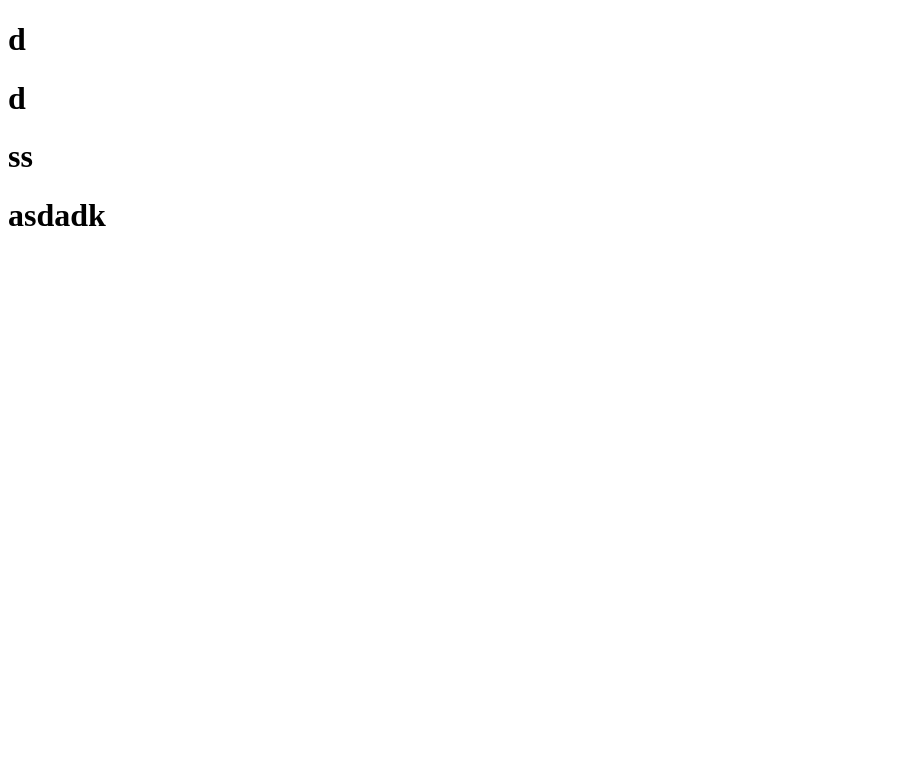
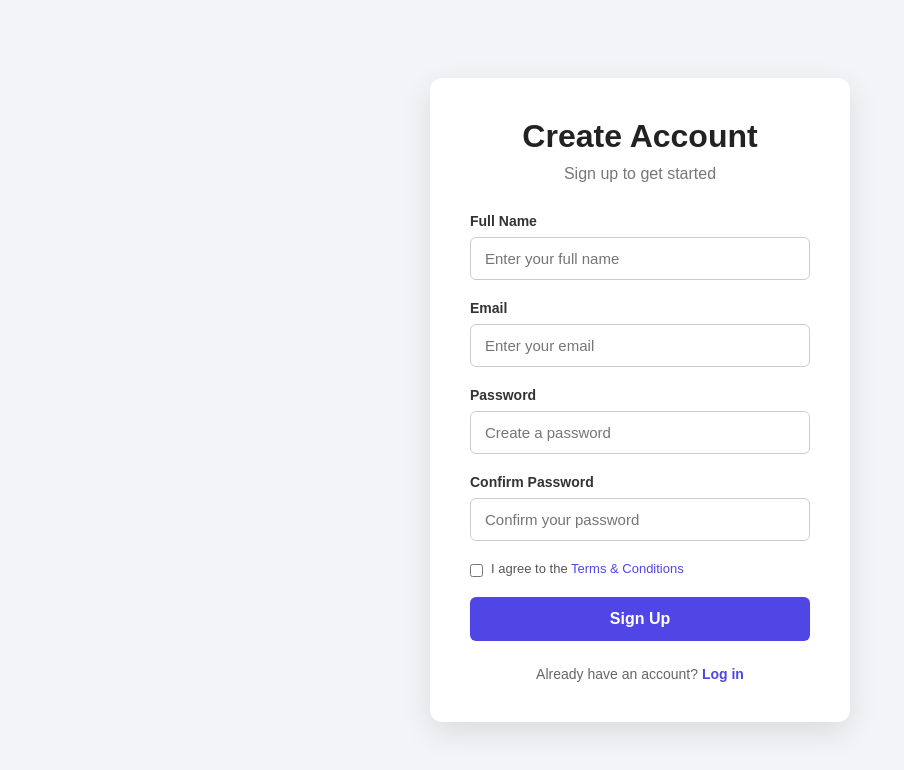
Before and after one commit to TanCyle/meow, a plain HTML site: page signup/index.html in a window 1280 px wide. Shown: the whole page, without its empty margins (0-904 px from the left). Drawn offline with Linux system fonts and the light colour scheme.

Commit message:
added signup design

```diff
--- a/signup/index.html
+++ b/signup/index.html
@@ -3,12 +3,93 @@
 <head>
     <meta charset="UTF-8">
     <meta name="viewport" content="width=device-width, initial-scale=1.0">
-    <title>Document</title>
+
+    <title>Sign Up</title>
+
+    <link rel="stylesheet" href="stylesheet.css">
 </head>
+
 <body>
-    <h1>d</h1>
-    <h1>d</h1>
-    <h1>ss</h1>
-    <h1>asdadk</h1>
+
+    <div class="signup-container">
+
+        <div class="signup-box">
+
+            <h1>Create Account</h1>
+
+            <p class="subtitle">
+                Sign up to get started
+            </p>
+
+            <form>
+
+                <div class="input-group">
+                    <label for="name">Full Name</label>
+                    <input
+                        type="text"
+                        id="name"
+                        name="name"
+                        placeholder="Enter your full name"
+                        required
+                    >
+                </div>
+
+                <div class="input-group">
+                    <label for="email">Email</label>
+                    <input
+                        type="email"
+                        id="email"
+                        name="email"
+                        placeholder="Enter your email"
+                        required
+                    >
+                </div>
+
+                <div class="input-group">
+                    <label for="password">Password</label>
+                    <input
+                        type="password"
+                        id="password"
+                        name="password"
+                        placeholder="Create a password"
+                        required
+                    >
+                </div>
+
+                <div class="input-group">
+                    <label for="confirm-password">Confirm Password</label>
+                    <input
+                        type="password"
+                        id="confirm-password"
+                        name="confirm-password"
+                        placeholder="Confirm your password"
+                        required
+                    >
+                </div>
+
+                <div class="terms">
+                    <input type="checkbox" id="terms" required>
+
+                    <label for="terms">
+                        I agree to the
+                        <a href="#">Terms & Conditions</a>
+                    </label>
+                </div>
+
+                <button type="submit">
+                    Sign Up
+                </button>
+
+            </form>
+
+            <p class="login-text">
+                Already have an account?
+                <a href="#">Log in</a>
+            </p>
+
+        </div>
+
+    </div>
+
 </body>
 </html>
--- /dev/null
+++ b/signup/stylesheet.css
@@ -0,0 +1,171 @@
+* {
+    margin: 0;
+    padding: 0;
+    box-sizing: border-box;
+}
+
+body {
+    font-family: Arial, sans-serif;
+    background: #f2f4f7;
+
+    min-height: 100vh;
+
+    display: flex;
+    justify-content: center;
+    align-items: center;
+}
+
+.signup-container {
+    width: 100%;
+    padding: 20px;
+}
+
+.signup-box {
+    width: 100%;
+    max-width: 420px;
+
+    margin: auto;
+    padding: 40px;
+
+    background: white;
+
+    border-radius: 12px;
+
+    box-shadow: 0 10px 30px rgba(0, 0, 0, 0.1);
+}
+
+h1 {
+    text-align: center;
+    margin-bottom: 10px;
+
+    color: #222;
+}
+
+.subtitle {
+    text-align: center;
+
+    color: #777;
+
+    margin-bottom: 30px;
+}
+
+.input-group {
+    margin-bottom: 20px;
+}
+
+.input-group label {
+    display: block;
+
+    margin-bottom: 8px;
+
+    font-size: 14px;
+    font-weight: bold;
+
+    color: #333;
+}
+
+.input-group input {
+    width: 100%;
+
+    padding: 12px 14px;
+
+    border: 1px solid #ccc;
+    border-radius: 6px;
+
+    font-size: 15px;
+
+    outline: none;
+
+    transition: 0.2s;
+}
+
+.input-group input:focus {
+    border-color: #4f46e5;
+
+    box-shadow: 0 0 0 3px rgba(79, 70, 229, 0.1);
+}
+
+.terms {
+    display: flex;
+
+    align-items: flex-start;
+
+    gap: 8px;
+
+    margin-bottom: 20px;
+
+    font-size: 13px;
+
+    color: #555;
+}
+
+.terms input {
+    margin-top: 3px;
+}
+
+.terms a {
+    color: #4f46e5;
+
+    text-decoration: none;
+}
+
+.terms a:hover {
+    text-decoration: underline;
+}
+
+button {
+    width: 100%;
+
+    padding: 13px;
+
+    border: none;
+    border-radius: 6px;
+
+    background: #4f46e5;
+
+    color: white;
+
+    font-size: 16px;
+    font-weight: bold;
+
+    cursor: pointer;
+
+    transition: 0.2s;
+}
+
+button:hover {
+    background: #4338ca;
+}
+
+.login-text {
+    text-align: center;
+
+    margin-top: 25px;
+
+    font-size: 14px;
+
+    color: #666;
+}
+
+.login-text a {
+    color: #4f46e5;
+
+    font-weight: bold;
+
+    text-decoration: none;
+}
+
+.login-text a:hover {
+    text-decoration: underline;
+}
+
+@media (max-width: 480px) {
+
+    .signup-box {
+        padding: 30px 20px;
+    }
+
+    h1 {
+        font-size: 26px;
+    }
+}
```
